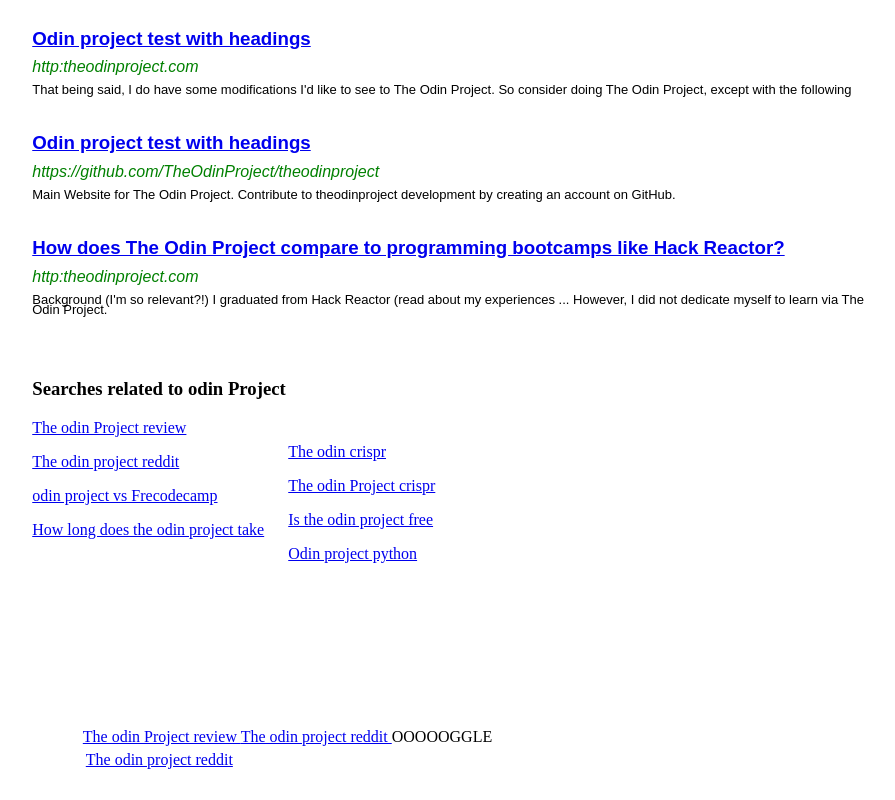
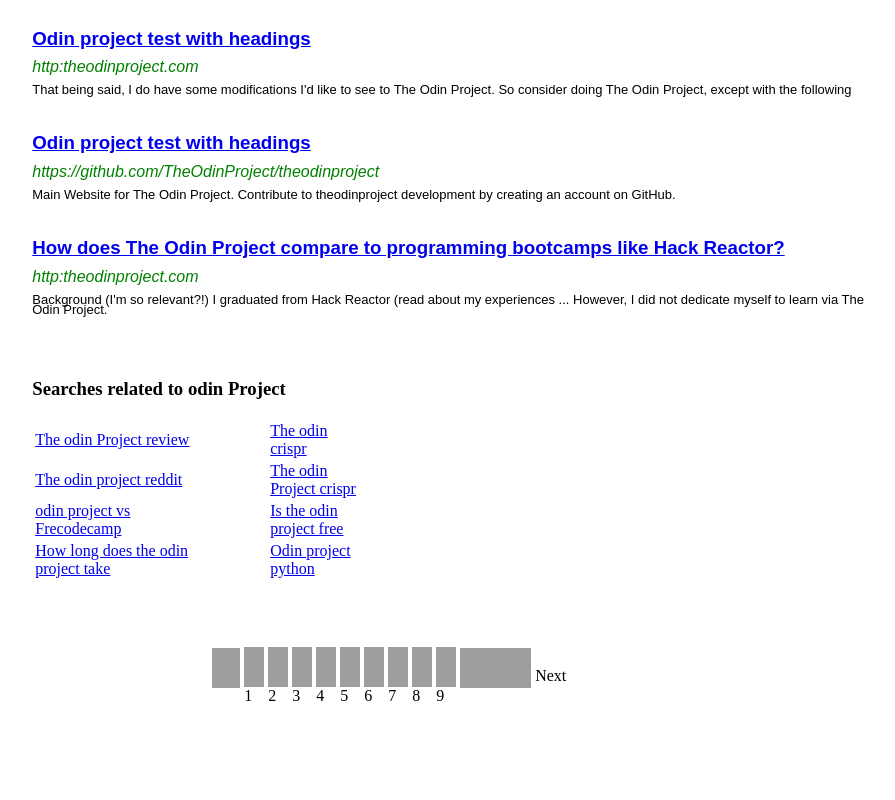
Before and after one commit to Charalamboss/GoogleResults, a plain HTML site: page index.html in a window 1280 px wide. Shown: the part 530-1330 px from the top of the page, without its empty margins (178-1073 px from the left). After the commit the page ends 1246 px from the top, so only its background shows below. Drawn offline with Linux system fonts and the light colour scheme; grey boxes are pictures that could not be loaded.

Commit message:
Add files via upload
These are the updated files using tables for related search and bottom navigation

```diff
--- a/index.html
+++ b/index.html
@@ -104,40 +104,58 @@
 
 
 	<div class="related"> <!-- related section -->
-				<h3>Searches related to odin Project </h3>
+				<h3>Searches related to odin Project </h3><!-- position links on the left/ Change the divs section for links and put them on a table  -->
+			<table>
+				<tr>
+					<td><a href="https://TheOdinProject.com">The odin Project review </a></td>
+					<td><a <a href="https://TheOdinProject.com">The odin crispr </a> </td>
+				</tr>
+				<tr>
+					<td><a href="https://TheOdinProject.com">The odin project reddit </a></td>
+					<td><a href="https://TheOdinProject.com">The odin Project crispr </a></td>
+				</tr>
+				<tr>
+					<td><a href="https://TheOdinProject.com">odin project vs Frecodecamp </a></td>
+					<td><a href="https://TheOdinProject.com">Is the odin project free </a></td>
+				</tr>
+				<tr>
+					<td><a href="https://TheOdinProject.com">How long does the odin project take </a></td>
+					<td><a href="https://TheOdinProject.com">Odin project python</a></td>
+				</tr>
 
 
-				<div class="relatedl"> <!-- position links on the left/ Change the divs section for links and put them on a table  -->
-					<p><a href="https://TheOdinProject.com">The odin Project review </a></p>
-					<p><a href="https://TheOdinProject.com">The odin project reddit </a></p>
-					<p><a href="https://TheOdinProject.com">odin project vs Frecodecamp </a></p>
-					<p><a href="https://TheOdinProject.com">How long does the odin project take </a></p>
-				</div>
-
-				<div class="relatedr"> <!--position links on the right -->
-					<p><a href="https://TheOdinProject.com">The odin crispr </a></p>
-					<p><a href="https://TheOdinProject.com">The odin Project crispr </a></p>
-					<p><a href="https://TheOdinProject.com">Is the odin project free </a></p>
-					<p><a href="https://TheOdinProject.com">Odin project python</a></p>
-				</div>
-	</div>
-	<div class="foot"> <!--Float caused overlapping  -->
-		<table>
-			<tr><a href="https://TheOdinProject.com">The odin Project review </a></tr>
-			<td><a href="https://TheOdinProject.com">The odin project reddit </a></td>
-			<tr><a href="https://TheOdinProject.com">The odin project reddit </a></tr>
-			<tr>O</tr>
-			<tr>O</tr>
-			<tr>O</tr>
-			<tr>O</tr>
-			<tr>O</tr>
-			<tr>G</tr>
-			<tr>G</tr>
-			<tr>L</tr>
-			<tr>E</tr>
-
-		</table>
+			</table>
 
 	</div>
+
+<div class="foot">
+							<table>
+								<tbody>
+									<tr>
+										<td><span class="nav_start"></span>
+										</td>
+
+										<td><span class="nav_o"></span>1</td>
+										<td><span class="nav_o"></span>2</td>
+										<td><span class="nav_o"></span>3</td>
+										<td><span class="nav_o"></span>4</td>
+										<td><span class="nav_o"></span>5</td>
+										<td><span class="nav_o"></span>6</td>
+										<td><span class="nav_o"></span>7</td>
+										<td><span class="nav_o"></span>8</td>
+										<td><span class="nav_o"></span>9</td>
+										<td><span class="nav_rest"></span></td>
+										<td style="text-align: right;"><span class="nav_end"></span>Next</td>
+									</tr>
+								</tbody>
+							</table>
+</div>
+
+
+
+
+
+
+
 </body>
 </html>
--- a/stylesheet.css
+++ b/stylesheet.css
@@ -105,18 +105,40 @@ cite {
 	margin-top: 5%;
 	padding: 0 20% 0 16%;
 
+}
 
+.related td{
+	padding-right: 15%;
 }
-.relatedr {
-	margin-right:50%;
-	text-align: left;
-	position:absolute;
-	margin-top: -10%;
-	margin-left:20%;
-	z-index: -2;
-	/* use it instead of float becasue the next div was entering on the relatedr div */
+
+.foot{
+	margin-top: 5%;
+	margin-left: 30%;
 }
-.foot{
-	margin-top: 15%;
-	margin-left: 20%;
+.nav_start {
+	background: url(https://www.google.com/images/nav_logo242_hr.png) no-repeat;
+	background-position: -24px 0;
+	background-size: 167px;
+	width: 28px;
+	display: block;
+	height: 40px;
+	margin-bottom: 15px;
 }
+.nav_o{
+	background: url(https://www.google.com/images/nav_logo242_hr.png) no-repeat;
+	background-position: -74px 0;
+	background-size: 167px;
+	width: 20px;
+	height: 40px;
+	display: block
+}
+.nav_rest{
+
+	background: url(https://www.google.com/images/nav_logo242_hr.png) no-repeat;
+	background-position: -96px 0;
+	background-size: 167px;
+	width: 71px;
+	height: 40px;
+	display: block;
+	margin-bottom: 22%;
+}
```
